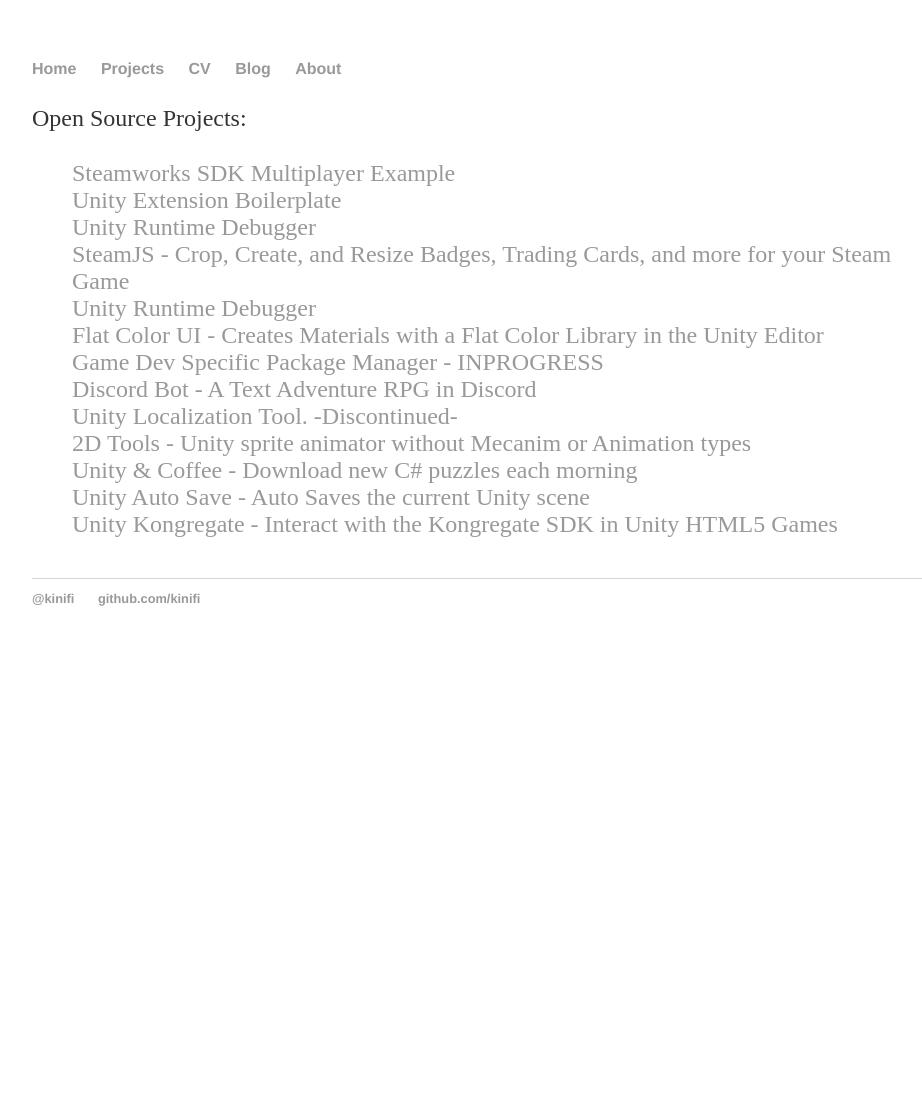
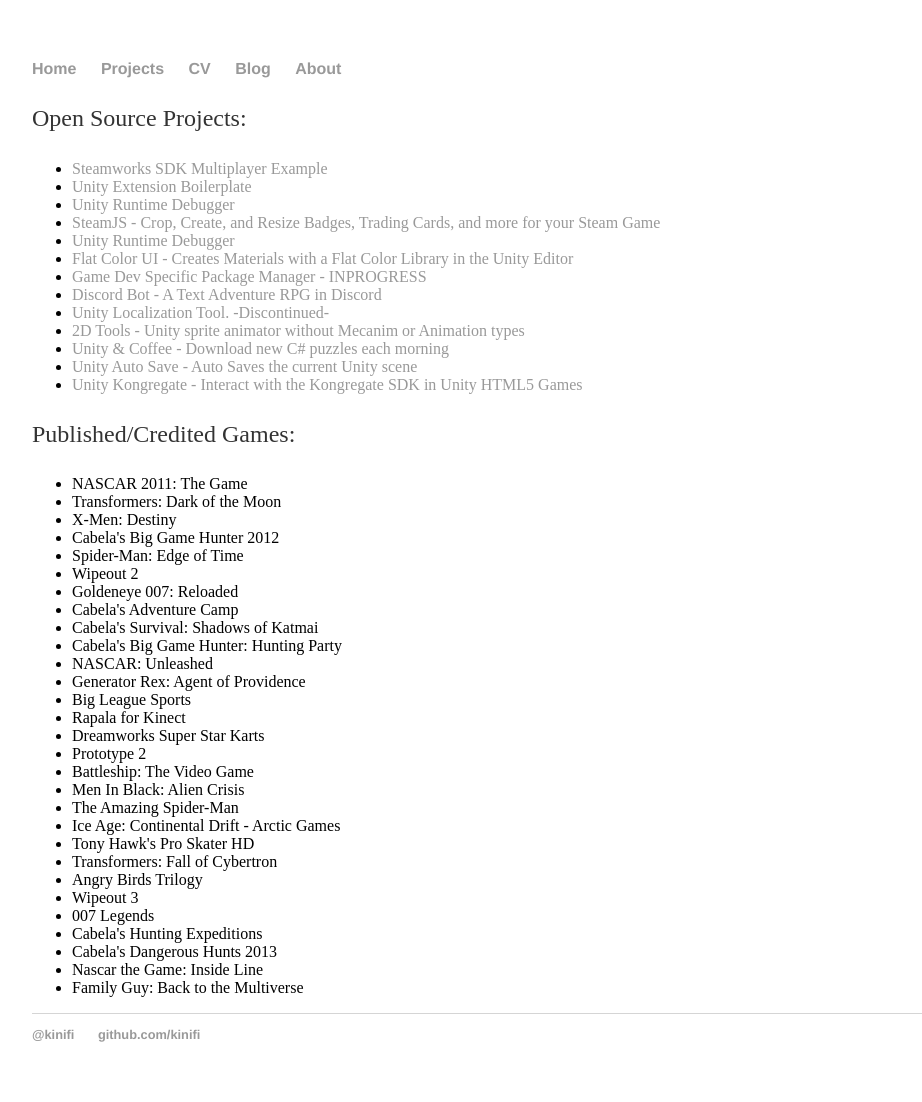
Before and after one commit to kinifi/kinifi.github.io, a Jekyll site: the page built from projects/index.html, in a window 1280 px wide. Shown: the whole page, without its empty margins (160-1082 px from the left). Built offline with Jekyll 4.4.1, drawn with Linux system fonts in a browser that asks for light colours; before the commit the page ends 900 px from its top, so only the background shows below that.

Commit message:
added credited / published games

```diff
--- a/projects/index.html
+++ b/projects/index.html
@@ -5,7 +5,7 @@
 
 	<div class="cv">
 		<p>Open Source Projects: </p>
-		<ul class="posts">
+		<ul class="contacts">
 			<li><a href="https://github.com/kinifi/Steamworks-Multiplayer-Example">Steamworks SDK Multiplayer Example</a></li>
 			<li><a href="https://github.com/kinifi/unity-extension-boilerplate">Unity Extension Boilerplate</a></li>
 			<li><a href="https://github.com/kinifi/Unity-Runtime-Debugger">Unity Runtime Debugger</a></li>
@@ -20,6 +20,36 @@
 			<li><a href="https://github.com/kinifi/Unity3D-Auto-Save">Unity Auto Save - Auto Saves the current Unity scene</a></li>
 			<li><a href="https://github.com/kinifi/Unity_Kongregate">Unity Kongregate - Interact with the Kongregate SDK in Unity HTML5 Games</a></li>
 		</ul>
-
-
+		<p>Published/Credited Games: </p>
+		<ul class="contacts">
+			<li>NASCAR 2011: The Game</li>
+			<li>Transformers: Dark of the Moon</li>
+			<li>X-Men: Destiny</li>
+			<li>Cabela's Big Game Hunter 2012</li>
+			<li>Spider-Man: Edge of Time</li>
+			<li>Wipeout 2</li>
+			<li>Goldeneye 007: Reloaded</li>
+			<li>Cabela's Adventure Camp</li>
+			<li>Cabela's Survival: Shadows of Katmai</li>
+			<li>Cabela's Big Game Hunter: Hunting Party</li>
+			<li>NASCAR: Unleashed</li>
+			<li>Generator Rex: Agent of Providence</li>
+			<li>Big League Sports</li>
+			<li>Rapala for Kinect</li>
+			<li>Dreamworks Super Star Karts</li>
+			<li>Prototype 2</li>
+			<li>Battleship: The Video Game</li>
+			<li>Men In Black: Alien Crisis</li>
+			<li>The Amazing Spider-Man</li>
+			<li>Ice Age: Continental Drift - Arctic Games</li>
+			<li>Tony Hawk's Pro Skater HD</li>
+			<li>Transformers: Fall of Cybertron</li>
+			<li>Angry Birds Trilogy</li>
+			<li>Wipeout 3</li>
+			<li>007 Legends</li>
+			<li>Cabela's Hunting Expeditions</li>
+			<li>Cabela's Dangerous Hunts 2013</li>
+			<li>Nascar the Game: Inside Line</li>
+			<li>Family Guy: Back to the Multiverse</li>
+		</ul>
 	</div>
```
